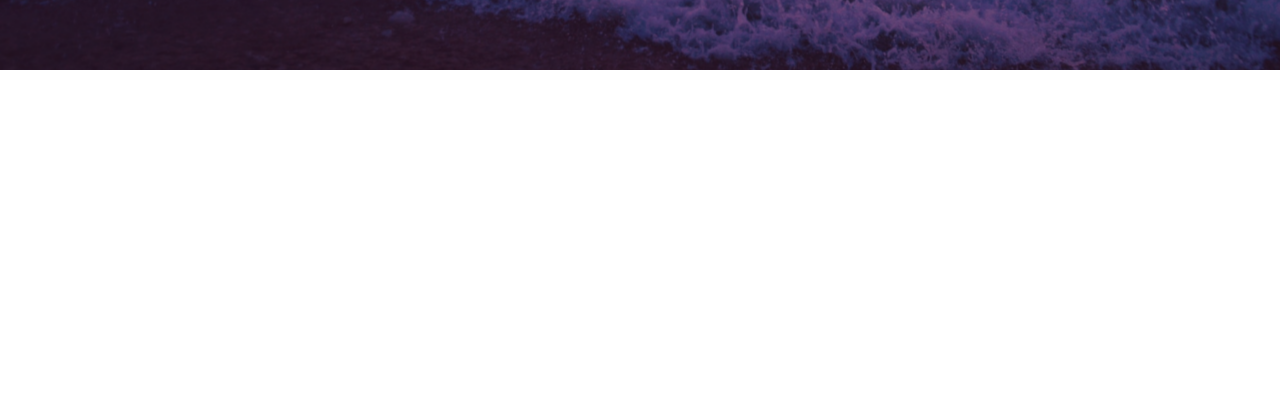
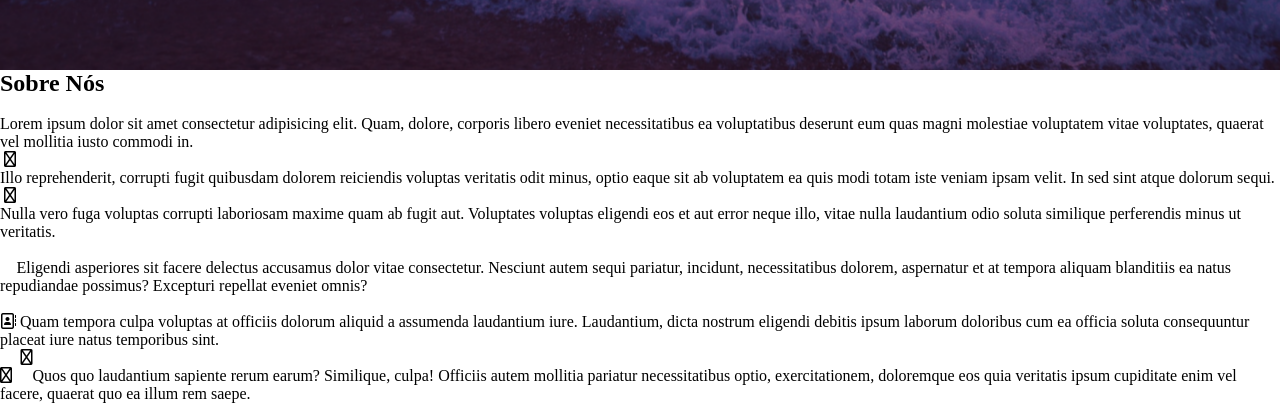
Before and after one commit to ThaysaRafaele/Baianinha, a plain HTML site: page Index.html in a window 1280 px wide. Shown: the part 730-1133 px from the top of the page. Before the commit the page ends 800 px from the top, so only its background shows below. Drawn offline with Linux system fonts and the light colour scheme.

Commit message:
Section About Us

```diff
--- a/Index.html
+++ b/Index.html
@@ -24,6 +24,7 @@
                 <div class="line" id="line3"></div>
                 <span>Fechar</span>
             </div>
+
             <header>
                 <div class="img-wrapper">
                     <img src="./assets/bg-grande.jpg" alt="background image">
@@ -35,7 +36,7 @@
                 </div>
             </header>
 
-            <div class="sidebar">
+            <aside class="sidebar">
                 <nav>
                     <ul class="menu">
                         <li class="menu-item"><a href="#" class="menu-link">Home</a></li>
@@ -48,7 +49,98 @@
                         <a href="#"><i class="fab fa-instagram"></i></a>
                         <a href="#"><i class="fab fa-whatsapp"></i></a></div>
                 </nav>
-            </div>
+            </aside>
+
+            <section class="sobre-nos">
+                <div class="sessao-heaser">
+                    <h1>Sobre Nós</h1>
+                </div>
+                <div class="informacoes">
+                    <div class="info">
+                        <div class="info-header">
+                            <i class="fab"></i>
+                            <i class="fa-light fa-book-user"></i>
+                            <h3></h3>
+                        </div>
+                        <div class="info-text">
+                            <p>
+                                Lorem ipsum dolor sit amet consectetur adipisicing elit. Quam, dolore, corporis libero eveniet necessitatibus ea voluptatibus deserunt eum quas magni molestiae voluptatem vitae voluptates, quaerat vel mollitia iusto commodi in.
+                            </p>
+                        </div>
+                    </div>
+
+                    <div class="info">
+                        <div class="info-header">
+                            <i class="fab"></i>
+                            <i class="fa-sharp fa-regular fa-house-tsunami"></i>
+                            <h3></h3>
+                        </div>
+                        <div class="info-text">
+                            <p>
+                                Illo reprehenderit, corrupti fugit quibusdam dolorem reiciendis voluptas veritatis odit minus, optio eaque sit ab voluptatem ea quis modi totam iste veniam ipsam velit. In sed sint atque dolorum sequi.
+                            </p>
+                        </div>
+                    </div>
+
+                    <div class="info">
+                        <div class="info-header">
+                            <i class="fab"></i>
+                            <i class="fa-regular fa-umbrella-beach"></i>
+                            <h3></h3>
+                        </div>
+                        <div class="info-text">
+                            <p>
+                                Nulla vero fuga voluptas corrupti laboriosam maxime quam ab fugit aut. Voluptates voluptas eligendi eos et aut error neque illo, vitae nulla laudantium odio soluta similique perferendis minus ut veritatis.
+                            </p>
+
+                        </div>
+                    </div>
+
+                    <div class="info">
+                        <div class="info-header">
+                            <i class="fab"></i>
+                            <i class="fa-light fa-tree-palm"></i>
+                            <h3></h3>
+                        </div>
+                        <div class="info-text">
+                            <p>
+                                <i class="fa-light fa-address-book"></i>
+                                Eligendi asperiores sit facere delectus accusamus dolor vitae consectetur. Nesciunt autem sequi pariatur, incidunt, necessitatibus dolorem, aspernatur et at tempora aliquam blanditiis ea natus repudiandae possimus? Excepturi repellat eveniet omnis?
+                            </p>
+                        </div>
+                    </div>
+
+                    <div class="info">
+                        <div class="info-header">
+                            <i class="fab"></i>
+                            <i class="fa-regular fa-tree-palm"></i>
+                            <h3></h3>
+                        </div>
+                        <div class="info-text">
+                            <p>
+                                <i class="fa-regular fa-address-book"></i>
+                                Quam tempora culpa voluptas at officiis dolorum aliquid a assumenda laudantium iure. Laudantium, dicta nostrum eligendi debitis ipsum laborum doloribus cum ea officia soluta consequuntur placeat iure natus temporibus sint.
+                            </p>
+                        </div>
+                    </div>
+
+                    <div class="info">
+                        <div class="info-header">
+                            <i class="fab"></i>
+                            <i class="fa-light fa-truck-fast"></i>
+                            <i class="fa-regular fa-truck-fast"></i>
+                            <h3></h3>
+                        </div>
+                        <div class="info-text">
+                            <p>
+                                <i class="fa-regular fa-cart-shopping"></i>
+                                <i class="fa-light fa-cart-shopping"></i>
+                                Quos quo laudantium sapiente rerum earum? Similique, culpa! Officiis autem mollitia pariatur necessitatibus optio, exercitationem, doloremque eos quia veritatis ipsum cupiditate enim vel facere, quaerat quo ea illum rem saepe.
+                            </p>
+                        </div>
+                    </div>
+                </div>
+            </section>
         </div>
 
 
```
